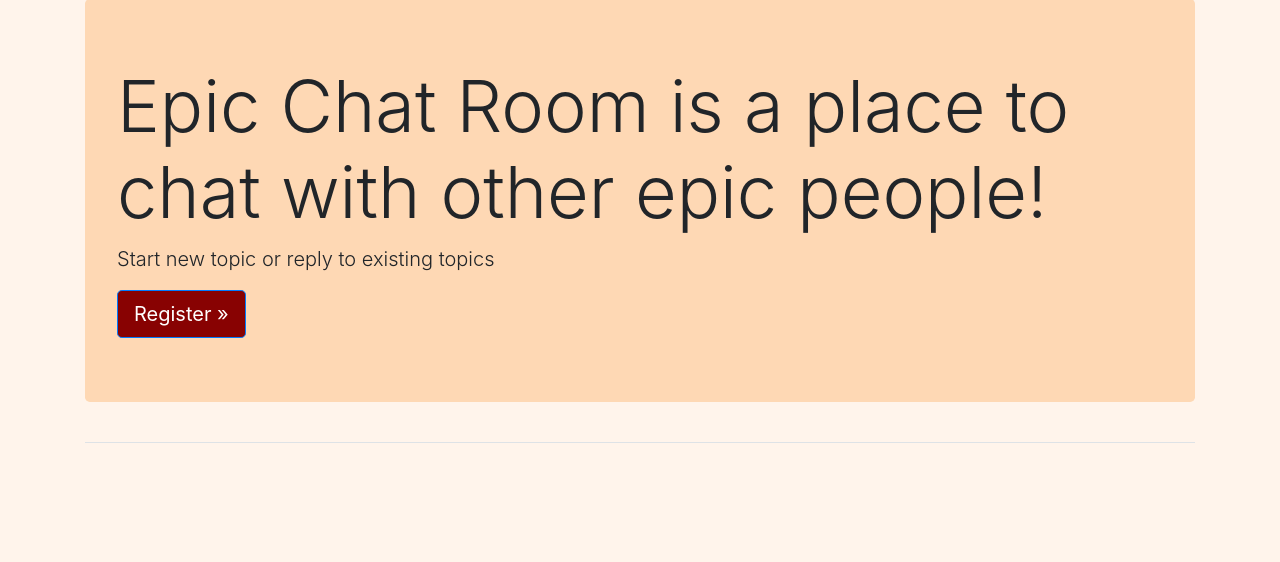
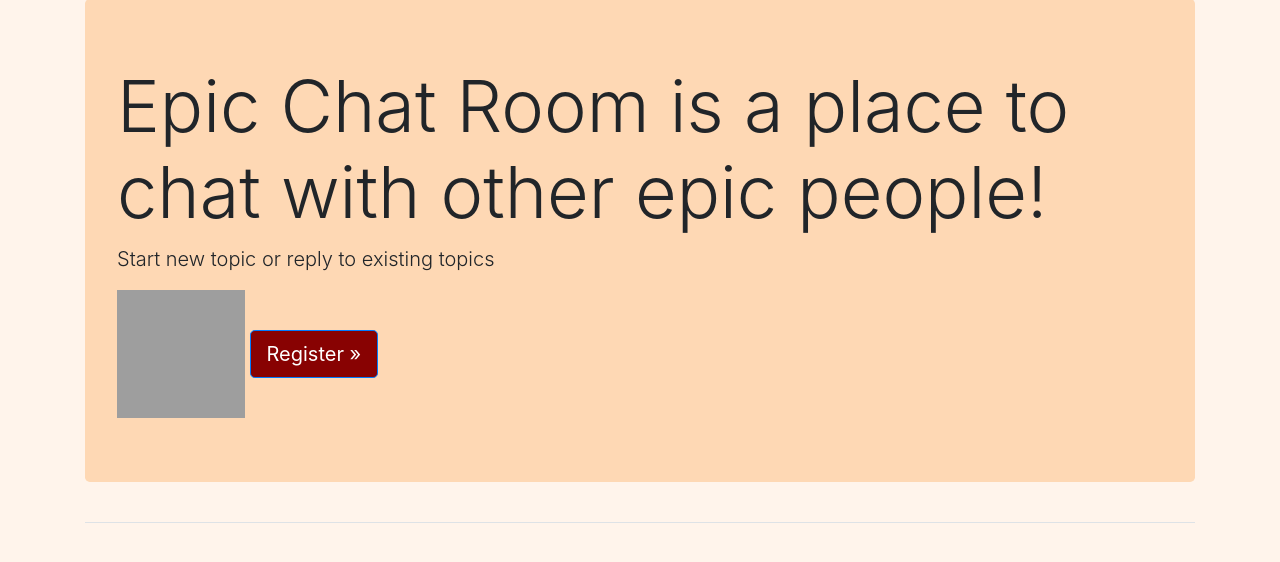
Before and after one commit to Sovellusohjelmointiboys/Keskustelupalsta, a Django app: page / in a window 1280 px wide. Shown: the part 83-645 px from the top of the page. Run offline with Django 4.2, Linux system fonts and the light colour scheme; some libraries are stand-ins or nearby versions; grey boxes are pictures that could not be loaded.

Commit message:
added image to home page

```diff
--- a/epic_chat_room/templates/epic_chat_room/index.html
+++ b/epic_chat_room/templates/epic_chat_room/index.html
@@ -5,9 +5,10 @@
         <h1 class="display-3">Epic Chat Room is a place to chat with other epic people!</h1>
 
         <p class="lead">Start new topic or reply to existing topics</p>
-
+        <img src="https://image.emojipng.com/892/2715892.jpg" width="128" height="128"/>
         <a class="btn btn-lg btn-primary" href="{% url 'users:register' %}"
             style="background-color: #880202"
             role="button">Register &raquo;</a>
     </div>
+
 {% endblock page_header %}
```
Also changed, not shown: epic_chat_room/templates/epic_chat_room/apustaja.png (added).
